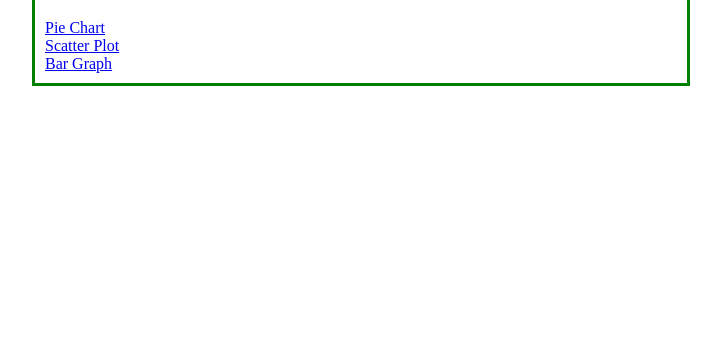
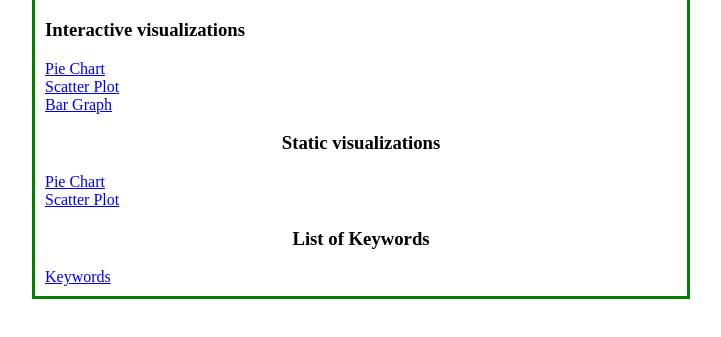
Before and after one commit to akshaychacko/TwitterViz, a plain HTML site: page index.html in a window 1280 px wide. Shown: the part 119-456 px from the top of the page, without its empty margins (279-1000 px from the left). Drawn offline with Linux system fonts and the light colour scheme.

Commit message:
Update index.html

```diff
--- a/index.html
+++ b/index.html
@@ -18,9 +18,15 @@
 		<body>
 		<div class="center">
 			<h1>Click the links below to view the various visualizations</h1>
+			<h3>Interactive visualizations</h3>
 			<a href = "pie.html"> Pie Chart  <a>  <br>
 			<a href = "scatter.html"> Scatter Plot <a> <br>
 			<a href = "bargraph.html"> Bar Graph <a> <br>
+			<h3>Static visualizations</h3>
+			<a href = "index.html"> Pie Chart  <a>  <br>
+			<a href = "index.html"> Scatter Plot <a> <br>
+			<h3>List of Keywords</h3>
+			<a href = "index.html"> Keywords <a>  <br>
 		</div>
 		</body>
 </html>
```
